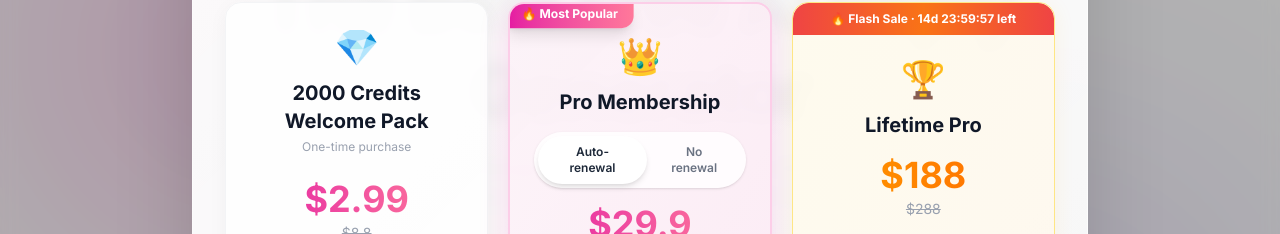
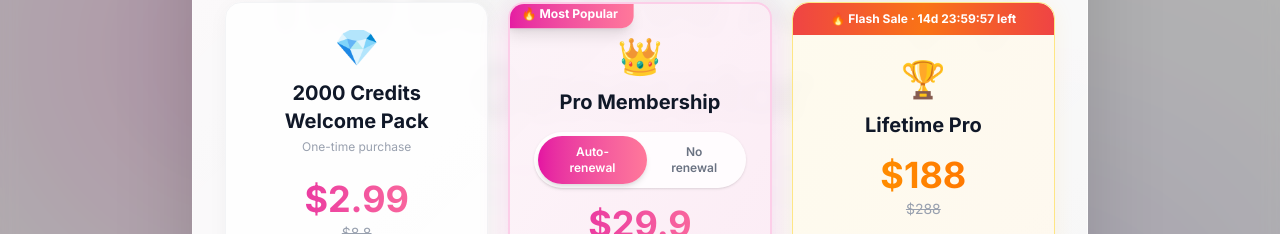
Before and after one commit to FishmanZZtop1/ai-reply-tool, a React (Vite) app: page / in a window 1280 px wide. Both pictures are taken after a click on the button "Pricing". Shown: the part 190-424 px from the top of the page. Built offline with nearby package versions, Linux system fonts and the light colour scheme; no server answers.

Commit message:
fix(pricing): match renewal toggle active state to primary pink gradient

```diff
--- a/src/components/modals/PricingModal.jsx
+++ b/src/components/modals/PricingModal.jsx
@@ -241,7 +241,9 @@ const PricingModal = memo(function PricingModal({ isOpen, onClose, onCheckout, c
                                         <div className="inline-flex p-1 bg-white/80 rounded-full shadow-sm">
                                             <motion.button
                                                 onClick={() => setMonthlyType('subscription')}
-                                                className={`px-4 py-2 rounded-full text-xs font-semibold ${monthlyType === 'subscription' ? 'bg-white text-gray-800 shadow-md' : 'text-gray-500'}`}
+                                                className={`px-4 py-2 rounded-full text-xs font-semibold ${monthlyType === 'subscription'
+                                                    ? 'bg-gradient-to-r from-[#E413A2] to-[#FF789A] text-white shadow-md'
+                                                    : 'text-gray-500'}`}
                                                 whileHover={{ scale: 1.02 }}
                                                 whileTap={{ scale: 0.98 }}
                                             >
@@ -249,7 +251,9 @@ const PricingModal = memo(function PricingModal({ isOpen, onClose, onCheckout, c
                                             </motion.button>
                                             <motion.button
                                                 onClick={() => setMonthlyType('single')}
-                                                className={`px-4 py-2 rounded-full text-xs font-semibold ${monthlyType === 'single' ? 'bg-white text-gray-800 shadow-md' : 'text-gray-500'}`}
+                                                className={`px-4 py-2 rounded-full text-xs font-semibold ${monthlyType === 'single'
+                                                    ? 'bg-gradient-to-r from-[#E413A2] to-[#FF789A] text-white shadow-md'
+                                                    : 'text-gray-500'}`}
                                                 whileHover={{ scale: 1.02 }}
                                                 whileTap={{ scale: 0.98 }}
                                             >
```
